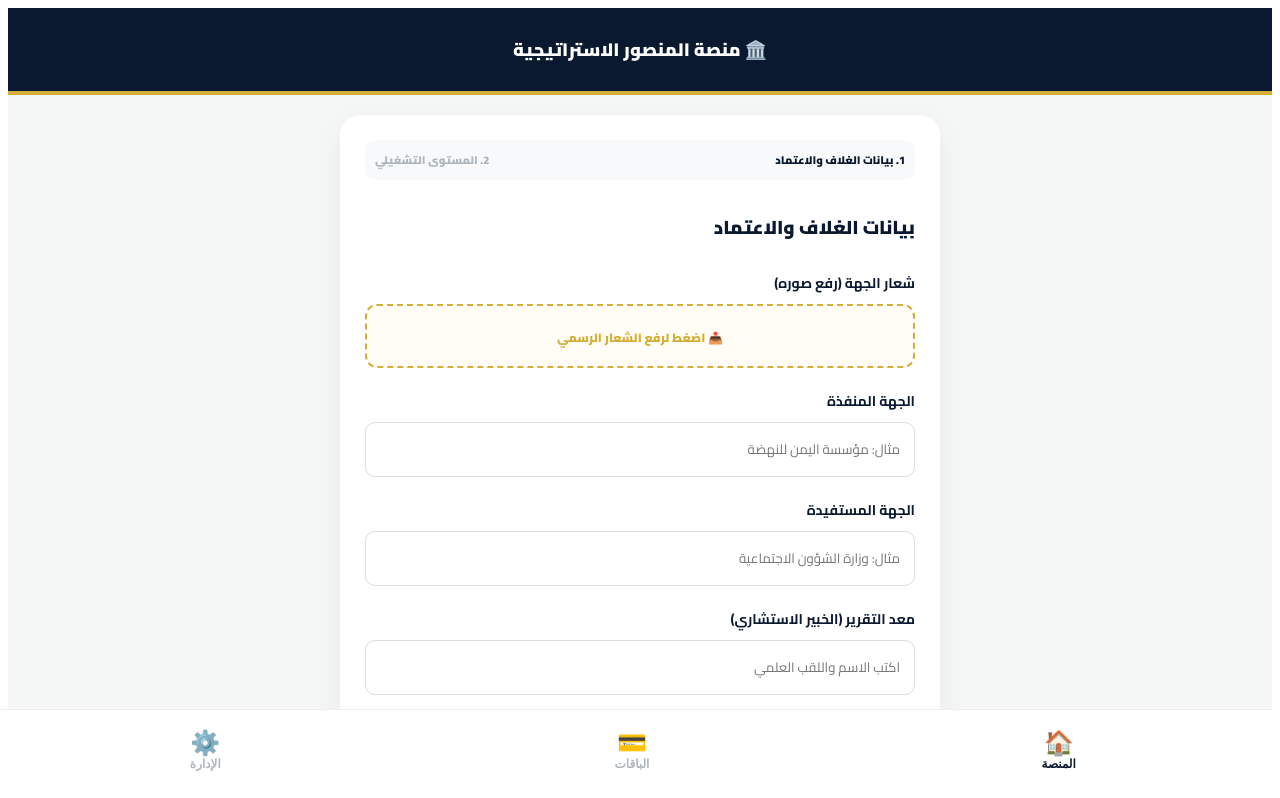
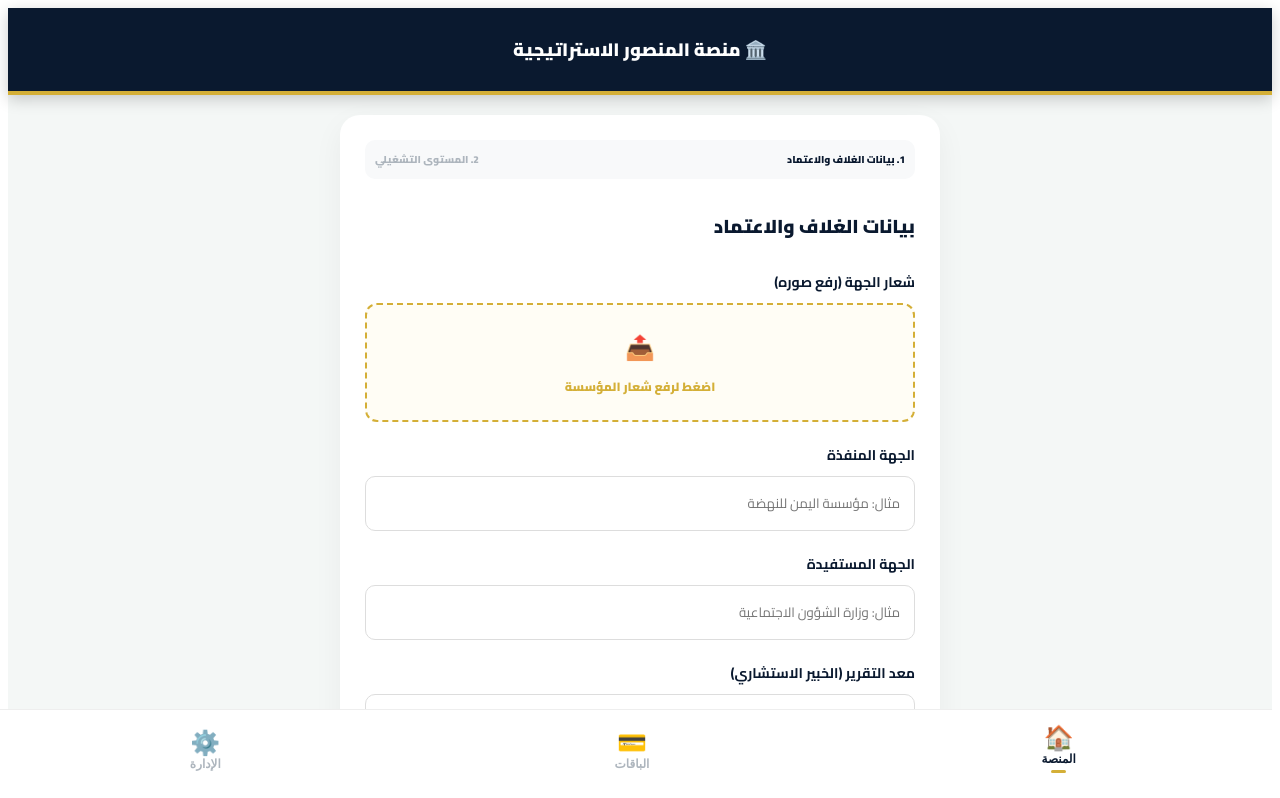
Before and after one commit to al-mansoour-ai/almansour-executive, a Next.js app: page / in a window 1280 px wide. Shown: the top 798 px of the page. Built offline with nearby package versions, Linux system fonts and the light colour scheme.

Commit message:
Update index.js

```diff
--- a/pages/index.js
+++ b/pages/index.js
@@ -3,7 +3,7 @@ import Head from 'next/head';
 import { trainingData } from '../src/data/training';
 import PricingSection from '../src/components/Pricing';
 
-export default function SovereignFinalV3() {
+export default function SovereignFinalUI() {
   const [currentStep, setCurrentStep] = useState(0);
   const [activeTab, setActiveTab] = useState('platform');
 
@@ -16,23 +16,29 @@ export default function SovereignFinalV3() {
   return (
     <div dir="rtl" style={{ backgroundColor: "#f4f7f6", minHeight: "100vh", fontFamily: "'Cairo', sans-serif", paddingBottom: "100px" }}>
       <Head>
-        <title>منصة المنصور - الإصدار السيادي</title>
+        <title>منصة المنصور - الغلاف الكامل</title>
         <link href="https://fonts.googleapis.com/css2?family=Cairo:wght@400;700;900&display=swap" rel="stylesheet" />
       </Head>
 
-      <div style={{ background: "#0a192f", color: "white", padding: "25px", textAlign: "center", borderBottom: "4px solid #d4af37" }}>
+      <div style={{ background: "#0a192f", color: "white", padding: "25px", textAlign: "center", borderBottom: "4px solid #d4af37", boxShadow: "0 4px 15px rgba(0,0,0,0.2)" }}>
         <h2 style={{ fontSize: "18px", fontWeight: 900, margin: 0 }}>🏛️ منصة المنصور الاستراتيجية</h2>
       </div>
 
       <main style={{ maxWidth: "600px", margin: "20px auto", padding: "0 15px" }}>
         {activeTab === 'pricing' && <PricingSection />}
-        {activeTab === 'admin' && <div style={{textAlign:'center', padding:'50px'}}>⚙️ ركن الإدارة قيد التفعيل...</div>}
+        {activeTab === 'admin' && (
+          <div style={{ background: "white", borderRadius: "20px", padding: "40px", textAlign: "center", boxShadow: "0 10px 30px rgba(0,0,0,0.05)" }}>
+            <div style={{ fontSize: "50px" }}>⚙️</div>
+            <h3 style={{ fontWeight: 900 }}>مركز الإدارة والتحكم</h3>
+            <p style={{ color: "#7f8c8d" }}>القسم تحت التجهيز المنهجي...</p>
+          </div>
+        )}
 
         {activeTab === 'platform' && (
           <div style={{ background: "white", borderRadius: "20px", padding: "25px", boxShadow: "0 10px 30px rgba(0,0,0,0.05)" }}>
             <div style={{ display: "flex", justifyContent: "space-between", marginBottom: "30px", background: "#f8f9fa", padding: "10px", borderRadius: "10px" }}>
               {trainingData.steps.map((s, i) => (
-                <div key={i} style={{ fontSize: "11px", fontWeight: 900, color: i === currentStep ? "#0a192f" : "#adb5bd" }}>{i+1}. {s.label}</div>
+                <div key={i} style={{ fontSize: "10px", fontWeight: 900, color: i === currentStep ? "#0a192f" : "#adb5bd" }}>{i+1}. {s.label}</div>
               ))}
             </div>
 
@@ -42,20 +48,28 @@ export default function SovereignFinalV3() {
               <div key={f.id} style={{ marginBottom: "20px" }}>
                 <label style={{ display: "block", fontWeight: 700, marginBottom: "8px", fontSize: "14px", color: "#0a192f" }}>{f.label}</label>
 
+                {/* 1. زر رفع الشعار */}
                 {f.type === 'file-upload' ? (
-                  <div style={{ border: "2px dashed #d4af37", padding: "15px", borderRadius: "12px", textAlign: "center", background: "#fffdf5", position: 'relative' }}>
-                    <input type="file" style={{ opacity: 0, position: 'absolute', width: '100%', height: '50px', cursor: 'pointer' }} />
-                    <span style={{ fontSize: "12px", color: "#d4af37", fontWeight: 900 }}>📤 اضغط لرفع الشعار الرسمي</span>
+                  <div style={{ border: "2px dashed #d4af37", padding: "20px", borderRadius: "12px", textAlign: "center", background: "#fffdf5", cursor: "pointer", position: "relative" }}>
+                    <input type="file" style={{ opacity: 0, position: "absolute", width: "100%", height: "100%", top: 0, right: 0, cursor: "pointer" }} />
+                    <div style={{ fontSize: "24px" }}>📤</div>
+                    <span style={{ fontSize: "12px", color: "#d4af37", fontWeight: 900 }}>اضغط لرفع شعار المؤسسة</span>
                   </div>
-                ) : f.type === 'security-dropdown' ? (
+                )
+
+                // 2. درجة السرية
+                : f.type === 'security-dropdown' ? (
                   <select style={{ width: "100%", padding: "14px", borderRadius: "10px", border: "1px solid #ddd", background: "#fff", fontWeight: 700, color: "#c0392b" }}>
-                    <option>--- حدد السرية ---</option>
+                    <option>--- حدد مستوى السرية ---</option>
                     <option>📄 عام (Public)</option>
                     <option>🔒 مقيد (Restricted)</option>
                     <option>🛑 سري (Confidential)</option>
                     <option>💎 سري للغاية (Top Secret)</option>
                   </select>
-                ) : f.type === 'strategic-date' ? (
+                )
+
+                // 3. التاريخ الاستراتيجي
+                : f.type === 'strategic-date' ? (
                   <div style={{ display: "flex", gap: "8px" }}>
                     <select style={{ flex: 1.2, padding: "12px", borderRadius: "10px", border: "1px solid #ddd", background: "#fff", fontWeight: 700 }}>
                       <option>السنة</option>
@@ -70,12 +84,16 @@ export default function SovereignFinalV3() {
                       {days.map(d => <option key={d}>{d}</option>)}
                     </select>
                   </div>
-                ) : (
+                )
+
+                // 4. الحقول النصية (الجهة المنفذة، المعد، الخ)
+                : (
                   <input type="text" placeholder={f.placeholder} style={{ width: "100%", padding: "14px", borderRadius: "10px", border: "1px solid #ddd", boxSizing: "border-box", fontFamily: "inherit" }} />
                 )}
               </div>
             ))}
 
+            {/* الأسئلة العلمية (تظهر في الخطوة الثانية) */}
             {step.questions && step.questions.map(q => (
               <div key={q.id} style={{ marginBottom: "25px" }}>
                 <label style={{ display: "block", fontWeight: 900, fontSize: "16px", marginBottom: "8px" }}>{q.id}. {q.q}</label>
@@ -96,11 +114,17 @@ export default function SovereignFinalV3() {
         )}
       </main>
 
+      {/* الشريط السفلي المطور */}
       <nav style={{ position: "fixed", bottom: 0, width: "100%", height: "80px", background: "white", display: "flex", borderTop: "1px solid #eee", zIndex: 1000, paddingBottom: "10px" }}>
-        {[ {id: 'platform', l: 'المنصة', i: '🏠'}, {id: 'pricing', l: 'الباقات', i: '💳'}, {id: 'admin', l: 'الإدارة', i: '⚙️'} ].map(tab => (
-          <button key={tab.id} onClick={() => setActiveTab(tab.id)} style={{ flex: 1, border: "none", background: "none", color: activeTab === tab.id ? "#0a192f" : "#adb5bd" }}>
+        {[
+          {id: 'platform', l: 'المنصة', i: '🏠'},
+          {id: 'pricing', l: 'الباقات', i: '💳'},
+          {id: 'admin', l: 'الإدارة', i: '⚙️'}
+        ].map(tab => (
+          <button key={tab.id} onClick={() => setActiveTab(tab.id)} style={{ flex: 1, border: "none", background: "none", color: activeTab === tab.id ? "#0a192f" : "#adb5bd", cursor: "pointer" }}>
             <div style={{ fontSize: "24px" }}>{tab.i}</div>
             <div style={{ fontSize: "12px", fontWeight: 900 }}>{tab.l}</div>
+            {activeTab === tab.id && <div style={{ width: "15px", height: "3px", background: "#d4af37", margin: "4px auto", borderRadius: "10px" }}></div>}
           </button>
         ))}
       </nav>
```
